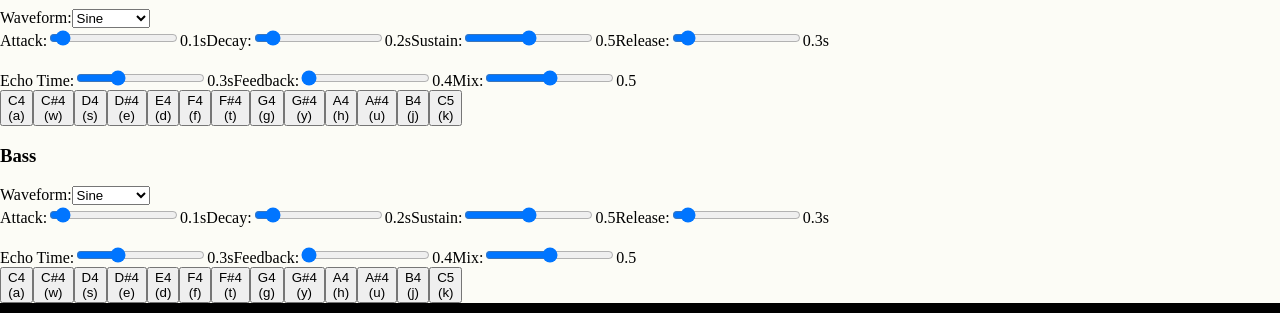
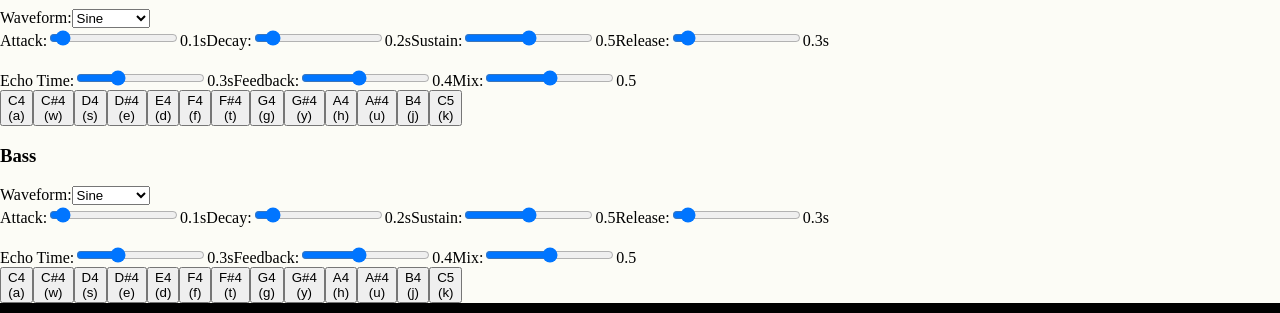
Before and after one commit to ColeSexton/U2-Final-Cole-S, a React (Vite) app in the folder final-U1-frontend/coles-webpage/: page /synth in a window 1280 px wide. Shown: the part 185-498 px from the top of the page. Built offline with nearby package versions, Linux system fonts and the light colour scheme.

Commit message:
updated synthtrack and echoControls so that feedback and mix sliders work, dynamically updating audio API

```diff
--- a/final-U1-frontend/coles-webpage/src/components/synth/EchoControl.jsx
+++ b/final-U1-frontend/coles-webpage/src/components/synth/EchoControl.jsx
@@ -1,21 +1,48 @@
-const EchoControl =({echoTime, setEchoTime, feedback, setFeedback, mix, setMix}) =>{
+const EchoControl =({echoTime, setEchoTime, feedback, setFeedback, mix, setMix, delayNodeRef, feedbackGainRef, wetGainRef, dryGainRef}) =>{
     return(
         <div className="echoControls">
             <label>
                 Echo Time:
-                <input type="range" min="0" max="1" step="0.01" value={echoTime} onChange={(e) => setEchoTime(parseFloat(e.target.value))} />
+                <input type="range" min="0" max="1" step="0.01"
+                value={echoTime}
+
+                onChange={(e) => {
+                const value = parseFloat(e.target.value);
+                setEchoTime(value);
+                if (delayNodeRef.current){
+                    delayNodeRef.current.delayTime.setValueAtTime(value, delayNodeRef.current.context.currentTime);
+                    }
+                }}
+                />
                 {echoTime}s
             </label>
 
             <label>
                 Feedback:
-                <input type="range" min="0" max="0.9" stpe="0.01" value={feedback} onChange={(e)=> setFeedback(parseFloat(e.target.value))} />
+                <input type="range" min="0" max="0.9" step="0.01"
+                value={feedback}
+                onChange={(e)=> {
+                const value = parseFloat(e.target.value)
+                setFeedback(value);
+                if(feedbackGainRef.current){
+                    feedbackGainRef.current.gain.value = value;
+                }
+                }}/>
                 {feedback}
             </label>
 
             <label>
                 Mix:
-                <input type="range" min="0" max="1" step="0.01" value={mix} onChange={(e)=> setMix(parseFloat(e.target.value))}/>
+                <input type="range" min="0" max="1" step="0.01"
+                value={mix}
+                onChange={(e)=> {
+                const value = parseFloat(e.target.value);
+                setMix(value);
+                if (wetGainRef.current && dryGainRef.current){
+                    wetGainRef.current.gain.value = value;
+                    dryGainRef.current.gain.value = 1 -value;
+                }
+                }}/>
                 {mix}
             </label>
 
--- a/final-U1-frontend/coles-webpage/src/components/synth/SynthTrack.jsx
+++ b/final-U1-frontend/coles-webpage/src/components/synth/SynthTrack.jsx
@@ -54,6 +54,11 @@ const SynthTrack = ({ defaultWaveform = 'sine', octaveShift = 0, isActive = fals
     const [feedback, setFeedback] = useState(0.4);
     const [mix, setMix] = useState(0.5);
 
+    const delayNodeRef = useRef(null);
+    const feedbackGainRef = useRef(null);
+    const wetGainRef = useRef(null);
+    const dryGainRef = useRef(null);
+
 
     const playNote = (baseFreq, keyId) => {
 
@@ -66,11 +71,19 @@ const SynthTrack = ({ defaultWaveform = 'sine', octaveShift = 0, isActive = fals
 
         if(activeOscillators.current[keyId]) return;
 
-        const {osc, gain} = createSynth(audioCtxRef.current, waveform, freq, {
+        const echo ={
             time: echoTime,
-            feedback,
-            mix
-        });
+            feedback: feedback,
+            mix: mix
+        }
+
+        const {osc, gain, feedbackGain, wetGain, dryGain, delayNode} = createSynth(audioCtxRef.current, waveform, freq, echo);
+
+        delayNodeRef.current = delayNode;
+        feedbackGainRef.current = feedbackGain;
+        wetGainRef.current = wetGain;
+        dryGainRef.current = dryGain;
+
 
         gain.gain.cancelScheduledValues(now);
         gain.gain.setValueAtTime(0, now);
@@ -153,6 +166,10 @@ const SynthTrack = ({ defaultWaveform = 'sine', octaveShift = 0, isActive = fals
             setFeedback={setFeedback}
             mix={mix}
             setMix={setMix}
+            delayNodeRef ={delayNodeRef}
+            feedbackGainRef ={feedbackGainRef}
+            wetGainRef = {wetGainRef}
+            dryGainRef ={dryGainRef}
         />
 
       <div className='piano'>
--- a/final-U1-frontend/coles-webpage/src/components/utils/audioUtils.jsx
+++ b/final-U1-frontend/coles-webpage/src/components/utils/audioUtils.jsx
@@ -1,4 +1,4 @@
-export function createSynth(audioCtx, waveform ='sine', frequency= 440){
+export function createSynth(audioCtx, waveform ='sine', frequency= 440, echo = {time: 0, feedback: 0, mix: 0}){
     const osc = audioCtx.createOscillator();
     const gain = audioCtx.createGain();
 
@@ -31,7 +31,7 @@ export function createSynth(audioCtx, waveform ='sine', frequency= 440){
 
     osc.connect(gain);
 
-    return {osc, gain };
+    return {osc, gain, feedbackGain, wetGain, dryGain };
 
 
 }
```
